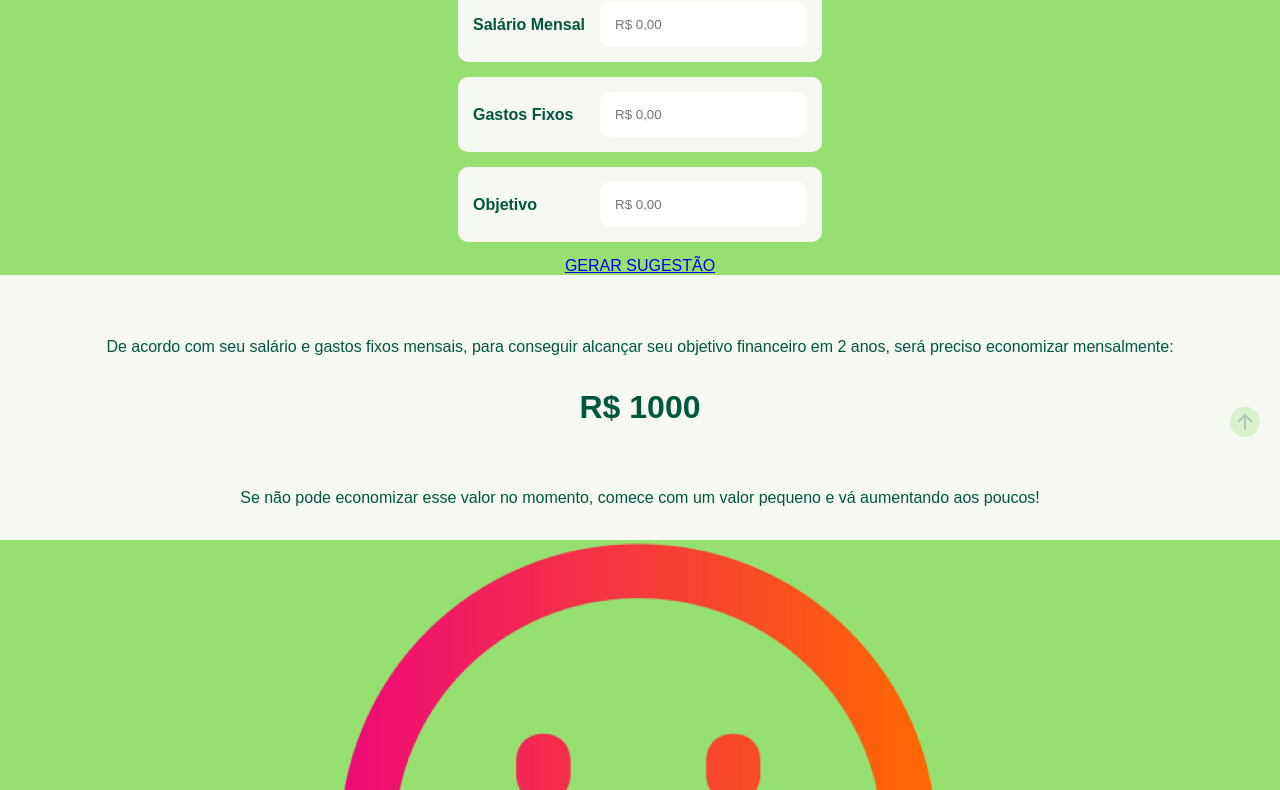
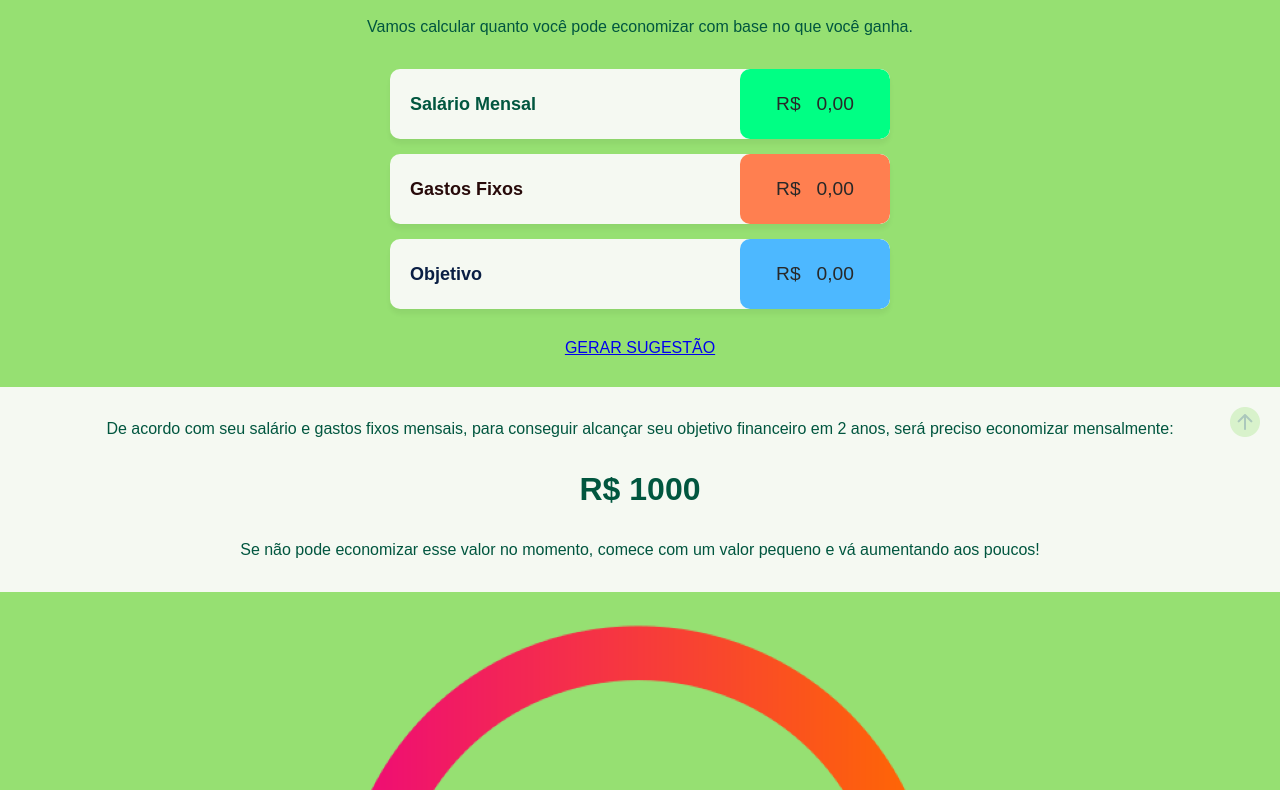
Before and after one commit to AmandaKado/atividade-extensionista, a plain HTML site: page calculadora.html in a window 1280 px wide. Shown: the part 343-1133 px from the top of the page. Drawn offline with Linux system fonts and the light colour scheme.

Commit message:
style fds 2

```diff
--- a/calculadora.html
+++ b/calculadora.html
@@ -38,22 +38,24 @@
                     <img src="media/feliz.png" alt="iconeFeliz">
                 </div>
 
-                <h1 class="tituloSimulacao">Simule sua Economia Mensal</h1>
+                <h1 class="tituloSimulacao">
+                    Simule sua <br> Economia Mensal
+                </h1>
 
                 <p class="paragrafoCalculadora">Vamos calcular quanto você pode economizar com base no que você ganha.</p>
 
                 <div class="inputsBlocos">
                     <div>
-                        <label>Salário Mensal</label>
-                        <input type="number" placeholder="R$ 0,00"></input>
+                        <label class="n1">Salário Mensal</label>
+                        <input class="mascaraDinheiro" inputmode="numeric" placeholder="R$   0,00">
                     </div>
                     <div>
-                        <label>Gastos Fixos</label>
-                        <input type="number" placeholder="R$ 0,00"></input>
+                        <label class="n2">Gastos Fixos</label>
+                        <input class="mascaraDinheiro" inputmode="numeric" placeholder="R$   0,00">
                     </div>
                     <div>
-                        <label>Objetivo</label>
-                        <input type="number" placeholder="R$ 0,00"></input>
+                        <label class="n3">Objetivo</label>
+                        <input class="mascaraDinheiro" inputmode="numeric" placeholder="R$   0,00">
                     </div>
                 </div>
 
--- a/script/module/calculadora.js
+++ b/script/module/calculadora.js
@@ -29,17 +29,12 @@ export function initCalculadora() {
 
   btnGerar.addEventListener('click', (e) => {
     e.preventDefault();
-
-    // 1. Captura dos 3 inputs
     const salario = parseFloat(inputs[0].value) || 0;
     const gastos = parseFloat(inputs[1].value) || 0;
     const objetivoTotal = parseFloat(inputs[2].value) || 0;
-
-    // 2. Lógica de Negócio: Cálculo para 2 anos
     const valorMensalNecessario = objetivoTotal / 24;
     const saldoDisponivel = salario - gastos;
 
-    // 3. Atualiza o valor dinâmico na seção de resultado
     if (displayValorCalculado) {
       displayValorCalculado.innerText = valorMensalNecessario.toLocaleString(
         'pt-BR',
--- /dev/null
+++ b/script/module/labelValor.js
@@ -0,0 +1,30 @@
+export function initLabelValor() {
+
+  document.addEventListener('DOMContentLoaded', function () {
+    // Seleciona todos os inputs que têm a classe 'mascaraDinheiro'
+    const inputsDinheiro = document.querySelectorAll('.mascaraDinheiro');
+
+    inputsDinheiro.forEach((input) => {
+      input.addEventListener('input', function (e) {
+        // Pega o que foi digitado e remove tudo o que não for número
+        let valor = e.target.value.replace(/\D/g, '');
+
+        // Se o usuário apagar tudo, deixa a caixa vazia
+        if (valor === '') {
+          e.target.value = '';
+          return;
+        }
+
+        // Formata para o padrão de dinheiro do Brasil
+        valor = (Number(valor) / 100).toLocaleString('pt-BR', {
+          minimumFractionDigits: 2,
+          maximumFractionDigits: 2,
+        });
+
+        // Devolve o valor formatado para a caixinha
+        e.target.value = valor;
+      });
+    });
+  });
+
+}
--- a/script/script.js
+++ b/script/script.js
@@ -1,6 +1,8 @@
 
 import { initCalculadora } from "./module/calculadora.js";
 import { initMenuHamburguer } from "./module/menu.js";
+import { initLabelValor } from "./module/labelValor.js";
 
 initMenuHamburguer();
 initCalculadora();
+initLabelValor();
--- a/style/calculadora.css
+++ b/style/calculadora.css
@@ -1,17 +1,19 @@
 @charset "utf-8";
 
 .fundoVerde {
-    margin: 30px 0px;
+    margin: 30px 0;
+    padding: 30px;
     background-color: var(--verdeSuave);
 }
 
 .imagensCarinhas {
     display: flex;
     flex-direction: row;
+    margin: 30px 0;
+    gap: 30px;
 }
 
 .imagensCarinhas img {
-    margin: 30px 15px;
     padding: 5px;
     width: 60px;
     height: auto;
@@ -20,32 +22,85 @@
 }
 
 .tituloSimulacao {
-    padding: 0;
-    margin: 0px 30px;
+    padding-top: 0;
 }
 
 p {
     text-align: center;
-    padding: 30px 30px 0px 30px;
+    padding: 0;
 }
 
-.inputsBlocos div {
+.inputsBlocos {
     display: flex;
-    justify-content: space-between;
-    align-items: center;
-    padding: 15px;
-    border-radius: 10px;
-    margin: 15px 30px;
-    background-color: var(--brancoSuave);
+    flex-direction: column;
+    padding: 30px 0;
+    gap: 15px;
+    width: 100%;
+    max-width: 500px;
 }
 
-label {
-    padding-right: 15px;
-    font-weight: bold;
+.inputsBlocos > div {
+    display: flex;
+    align-items: center;
+    background-color: var(--brancoSuave);
+    border-radius: 10px;
+    box-shadow: 0 5px 5px rgba(0, 0, 0, 0.05);
+    height: 70px;
+    overflow: hidden;
 }
 
-input {
+.inputsBlocos label {
+    flex: 1;
+    padding-left: 20px;
+    font-weight: bold;
+    font-size: 18px;
+}
+
+.n1 {
+    color: var(--verdeEscuro);
+}
+
+.n2 {
+    color: var(--vermelhoEscuro);
+}
+
+.n3 {
+    color: var(--azulEscuro);
+}
+
+.inputsBlocos input {
+    width: 150px;
+    height: 100%;
     border: none;
-    padding: 15px;
+    outline: none;
+    text-align: center;
+    font: 1.2em sans-serif;
     border-radius: 10px;
+    box-sizing: border-box;
 }
+
+.inputsBlocos input::placeholder {
+    color: var(--pretoSuave);
+}
+
+.inputsBlocos input[type="number"]::-webkit-inner-spin-button,
+.inputsBlocos input[type="number"]::-webkit-outer-spin-button {
+    -webkit-appearance: none;
+    margin: 0;
+}
+.inputsBlocos input[type="number"] {
+    -moz-appearance: textfield;
+    appearance: textfield;
+}
+
+.inputsBlocos > div:nth-child(1) input {
+    background-color: var(--verdeNormal);
+}
+
+.inputsBlocos > div:nth-child(2) input {
+    background-color: var(--vermelho);
+}
+
+.inputsBlocos > div:nth-child(3) input {
+    background-color: var(--azul);
+}
--- a/style/style.css
+++ b/style/style.css
@@ -8,8 +8,13 @@
     --verdeNormal: #00FF84;
     --verdeEscuro: #01563F;
     --verdeAmarelo: #F9F871;
+    --vermelho: #ff7f50;
+    --vermelhoEscuro: #270A0A;
+    --azul: #4db8ff;
+    --azulEscuro: #0A1F44;
     --pretoSuave: #282828;
     --brancoSuave: #F5F9F2;
+    --preto: #000000;
 }
 
 /* PADRÃO */
```
Also changed, not shown: index.html (+2 -0 lines).
